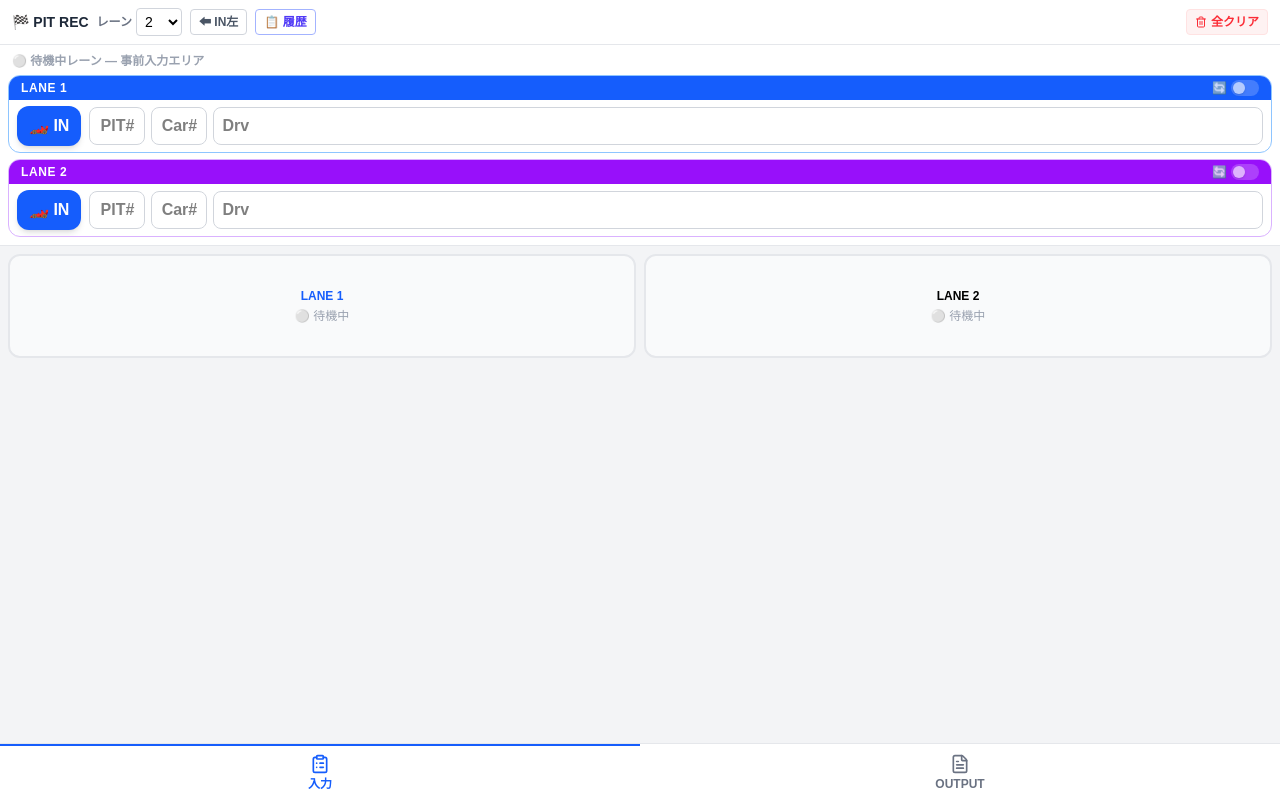
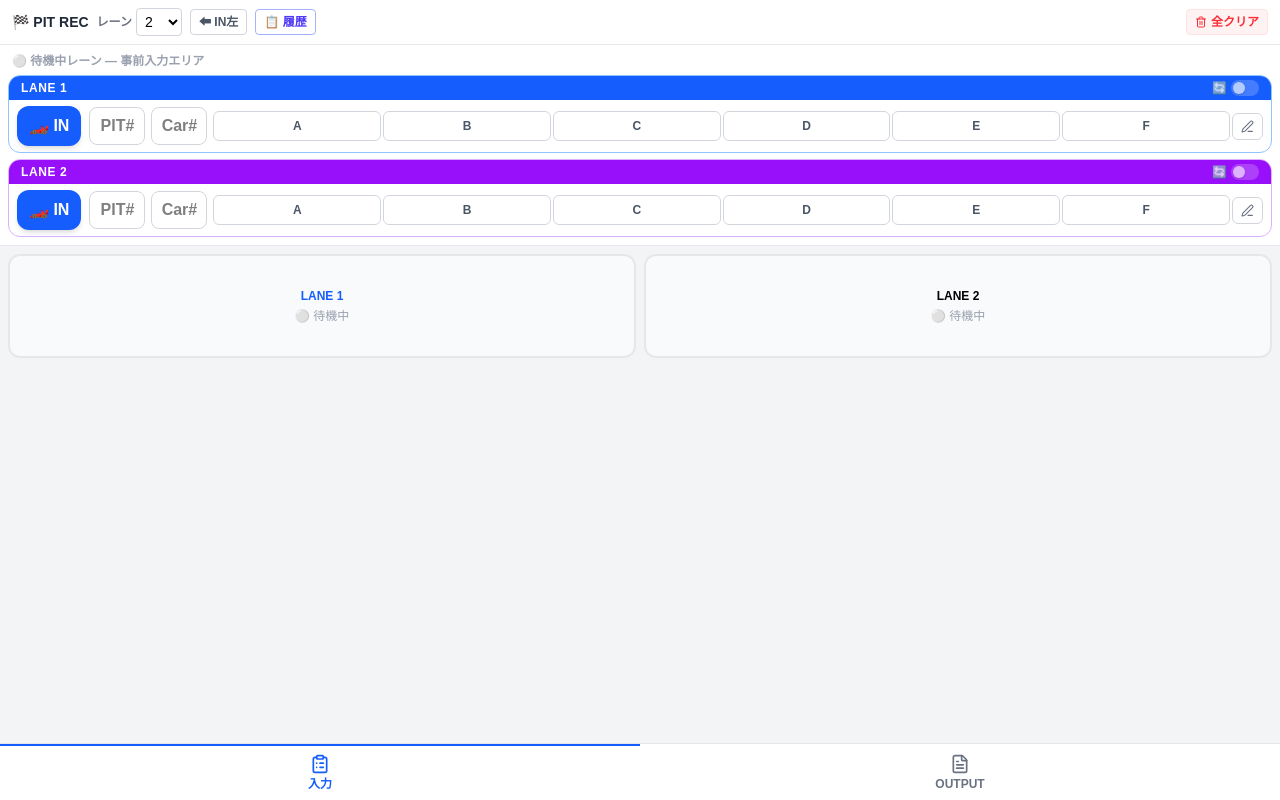
Before and after one commit to sakupan-syuzo/pit_sagyou_kiroku_v2, a React (Vite) app: page / in a window 1280 px wide. Built offline with nearby package versions, Linux system fonts and the light colour scheme; a web font is replaced by a local one; what @react-pdf/renderer would draw is missing.

Commit message:
IN ドライバー選択可能に

```diff
--- a/src/components/LaneCard/StandbyForm.tsx
+++ b/src/components/LaneCard/StandbyForm.tsx
@@ -1,6 +1,7 @@
 import React from 'react';
 import type { LaneDraft } from '../../types';
 import { usePitStore } from '../../store/usePitStore';
+import DriverSelector from '../DriverSelector';
 
 interface StandbyFormProps {
   draft: LaneDraft;
@@ -25,7 +26,7 @@ const StandbyForm: React.FC<StandbyFormProps> = ({ draft, onDraftChange, onPitIn
         🏎️ IN
       </button>
 
-      {/* 入力フィールド群（flex-1 で残りスペースを埋める） */}
+      {/* 入力フィールド群 */}
       <div className="flex-1 flex items-center gap-1.5 min-w-0">
         {/* PIT No. */}
         <input
@@ -45,14 +46,14 @@ const StandbyForm: React.FC<StandbyFormProps> = ({ draft, onDraftChange, onPitIn
           placeholder="Car#"
           className="w-14 shrink-0 border border-gray-300 rounded-lg px-2 py-1.5 text-base font-bold text-center focus:outline-none focus:ring-2 focus:ring-blue-500"
         />
-        {/* Driver — テキスト入力のみ（グローブ対応でシンプル化） */}
-        <input
-          type="text"
-          value={draft.pitInDriver || ''}
-          onChange={(e) => onDraftChange({ pitInDriver: e.target.value })}
-          placeholder="Drv"
-          className="flex-1 min-w-0 border border-gray-300 rounded-lg px-2 py-1.5 text-base font-bold focus:outline-none focus:ring-2 focus:ring-blue-500"
-        />
+        {/* INドライバー: DriverSelector */}
+        <div className="flex-1 min-w-0">
+          <DriverSelector
+            value={draft.pitInDriver || ''}
+            onChange={(v) => onDraftChange({ pitInDriver: v })}
+            placeholder="Drv"
+          />
+        </div>
       </div>
     </div>
   );
```
